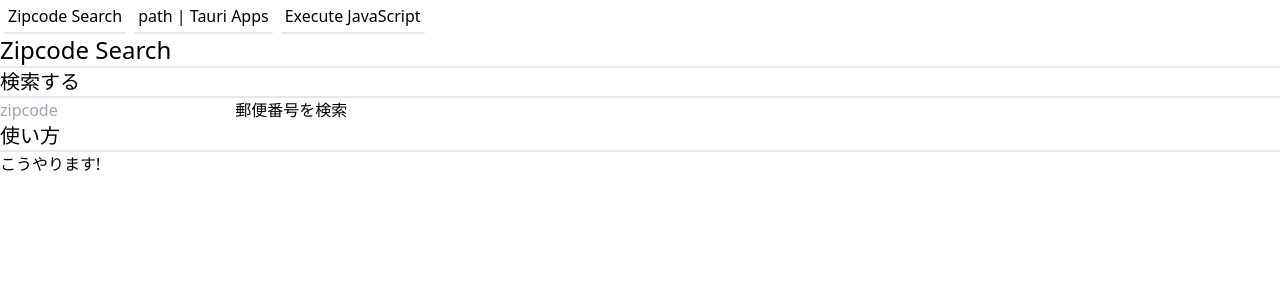
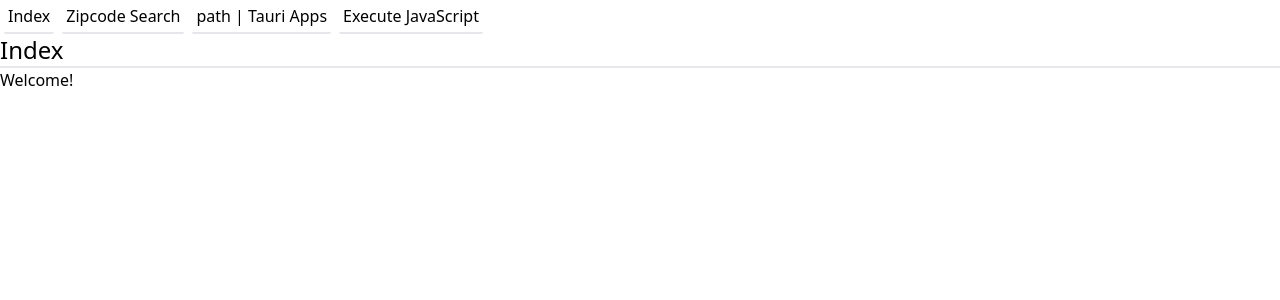
Before and after one commit to ntargon/tauri-app-svelte-tailwindcss-spa-template, a Svelte app: page / in a window 1280 px wide. Shown: the top 300 px of the page. Built offline with nearby package versions, Linux system fonts and the light colour scheme.

Commit message:
Indexページ追加&現在のページに応じてヘッダも変えるように変更

```diff
--- a/src/lib/Header.svelte
+++ b/src/lib/Header.svelte
@@ -1,12 +1,15 @@
 <script lang="ts">
-  import { push } from "svelte-spa-router";
+  import { push, location } from "svelte-spa-router";
   import { routesWithTitle } from "../router"
 </script>
 
 
 <div class="p-1">
   {#each routesWithTitle as routeWithTitle}
-    <button on:click={() => push(routeWithTitle.location)}>{routeWithTitle.title}</button>
+    <button
+      on:click={() => push(routeWithTitle.location)}
+      class="{$location === routeWithTitle.location ? 'border-cyan-400' : ''}"
+    >{routeWithTitle.title}</button>
   {/each}
 </div>
 
--- /dev/null
+++ b/src/pages/Index.svelte
@@ -0,0 +1,3 @@
+<h1>Index</h1>
+
+Welcome!
--- a/src/router/index.ts
+++ b/src/router/index.ts
@@ -1,3 +1,4 @@
+import Index from '../pages/Index.svelte'
 import ZipcodeSearch from '../pages/ZipcodeSearch.svelte'
 import PathApiPage from '../pages/PathApiPage.svelte'
 import ExecuteJavaScript from '../pages/ExecuteJavaScript.svelte'
@@ -11,6 +12,11 @@ type RouteWithTitle = {
 export const routesWithTitle : Array<RouteWithTitle> = [
   {
       location: '/',
+      title: 'Index',
+      component: Index,
+  },
+  {
+      location: '/zipcode_search',
       title: 'Zipcode Search',
       component: ZipcodeSearch,
   },
```
